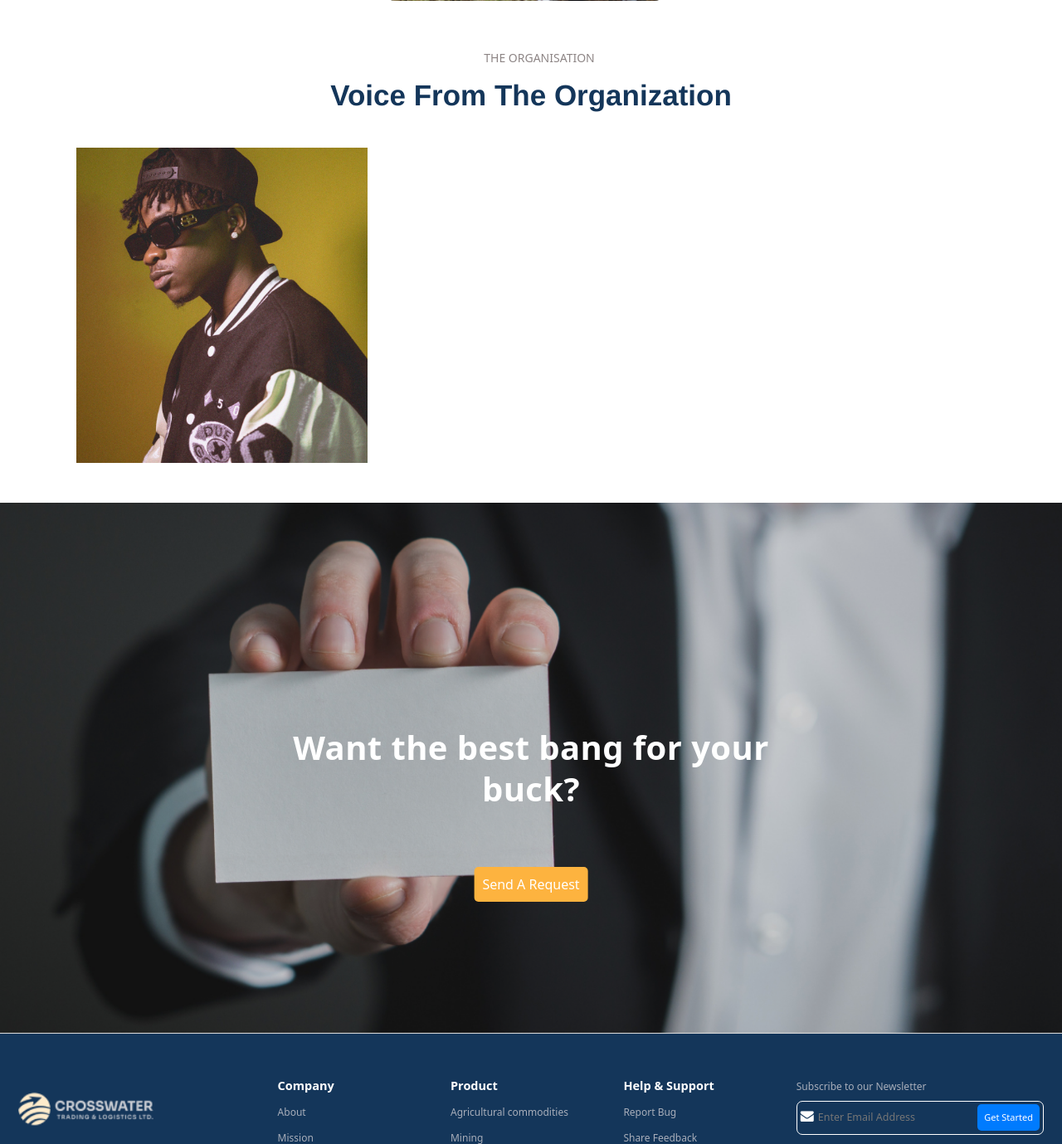
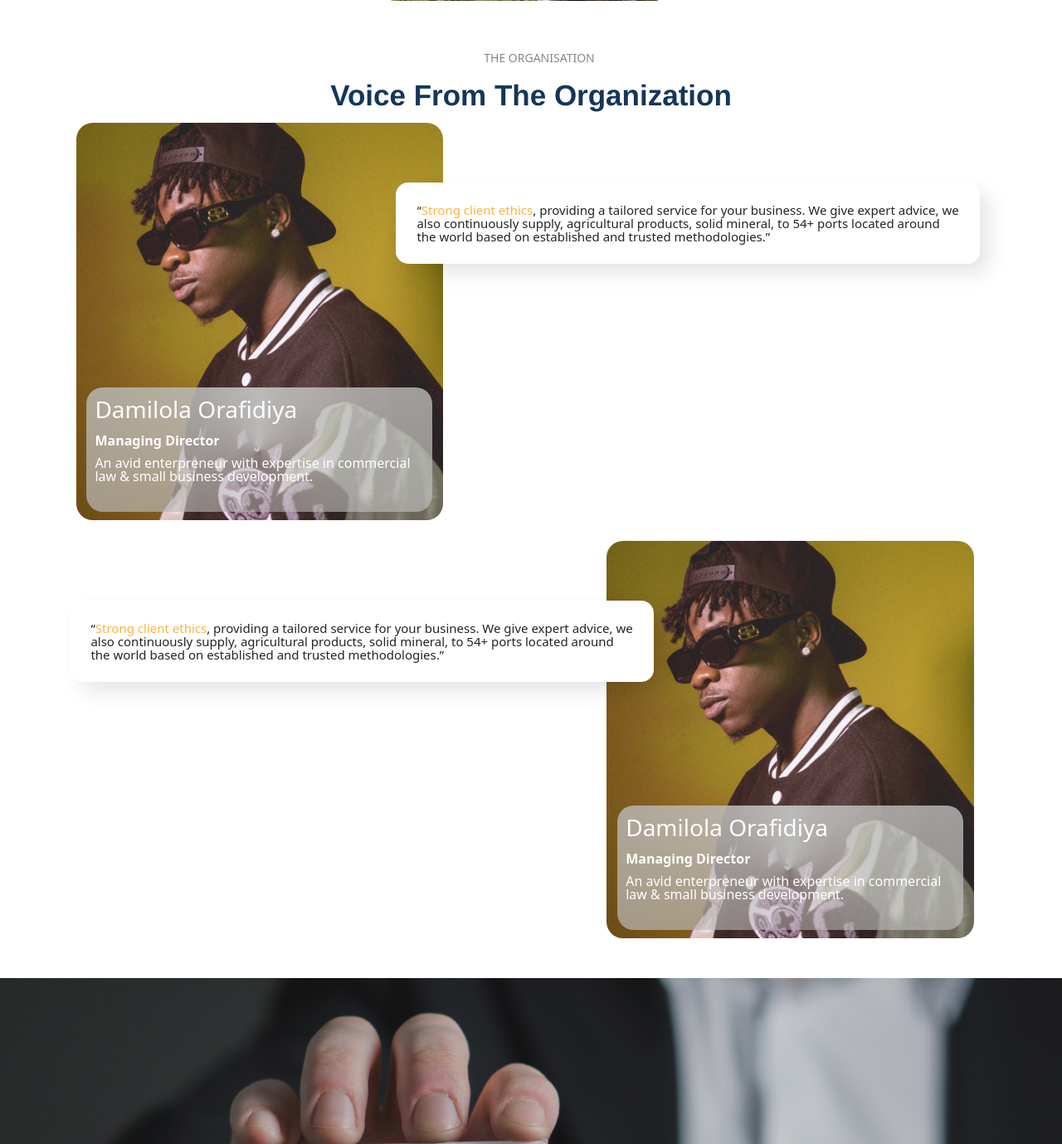
Before and after one commit to Jayyp1234/Crosswater-Project, a Flask app: page / in a window 1280 px wide. Shown: the part 1814-3193 px from the top of the page at 83% size. Run offline with Flask 2, Linux system fonts and the light colour scheme; some libraries are stand-ins or nearby versions; some web fonts are replaced.

Commit message:
voice from the organisation

```diff
--- a/crosswaterproject/static/main.css
+++ b/crosswaterproject/static/main.css
@@ -86,6 +86,50 @@ color: #222222;
 .navigation2{
   display: none;
 }
+.divi{
+  box-shadow: 12px 12px 24px 0px #0C0C0C1A;
+  border-radius: 15px;
+  padding: 25px;
+  font-size: 15px;
+  line-height: 16px;
+  position: absolute;
+  top: 15%;
+  left: -10%;
+  background-color: white;
+}
+.divi2{
+  right: -10%;
+  left: 0;
+  z-index: 999;
+}
+.orgi-card{
+  background: conic-gradient(from 180deg at 50% 50%, rgba(187, 186, 184, 0.5) 0deg, #BBBAB8 180deg, rgba(187, 186, 184, 0.5) 360deg);
+  min-height: 150px;
+  position: absolute;
+  bottom: 10px;
+  right: 20px;
+  left: 20px;
+  color:white;
+  border-radius: 20px;
+  padding: 10px;
+}
+.orgi-card b{
+  margin-bottom: 7px;
+  display: block;
+}
+.bummer{
+  order: 1;
+}
+@media all and (max-width:992px){
+  .divi{
+    position: static;
+  }
+}
+@media all and (max-width:767px){
+  .bummer{
+    order: -1;
+  }
+}
 @media all and (max-width:720px){
   .navigation2 {
     display: none;
@@ -98,6 +142,7 @@ color: #222222;
 .navigation{
   display: none;
 }
+
   .icon-menu{
     display: block;
   }
--- a/crosswaterproject/templates/landing/index.html
+++ b/crosswaterproject/templates/landing/index.html
@@ -75,12 +75,43 @@
 <div class="row container ikea" id="organisation" style="align-items: center;margin: auto;">
     <small>THE ORGANISATION</small>
     <h2>Voice From The Organization</h2>
+    <div class="row" style="margin-bottom: 25px;">
+        <div class="col-md-5 wow fadeInLeftBig" style="position: relative;">
+            <img src="{{ url_for('static', filename='image/Rectangle 4.jpg') }}" style="width: 100%;border-radius: 20px;"/>
+            <div class="orgi-card wow bounceInUp" data-wow-delay="0.6s">
+                <h3 style="text-align: left;">Damilola Orafidiya</h3>
+                <b>Managing Director</b>
+                <span style="line-height: 16px;display:block;">An avid enterpreneur with expertise in commercial
+                    law & small business development.</span>
+            </div>
+        </div>
+        <div class="col-md-7 wow fadeInRightBig " data-wow-delay="0.3s" style="position: relative;">
+            <div class="divi">
+                “<span style="color: #FDB33F;">Strong client ethics</span>, providing a tailored service for your business.
+                We give expert advice, we also continuously supply, agricultural
+                products, solid mineral, to 54+ ports located around the world
+                based on established and trusted methodologies.”
+            </div>
+        </div>
+    </div>
+
     <div class="row">
-        <div class="col-md-4">
-            <img src="{{ url_for('static', filename='image/Rectangle 4.jpg') }}" style="width: 100%;"/>
+        <div class="col-md-7 wow fadeInLeftBig " data-wow-delay="0.3s" style="position: relative;">
+            <div class="divi divi2">
+                “<span style="color: #FDB33F;">Strong client ethics</span>, providing a tailored service for your business.
+                We give expert advice, we also continuously supply, agricultural
+                products, solid mineral, to 54+ ports located around the world
+                based on established and trusted methodologies.”
+            </div>
         </div>
-        <div class="col-md-8">
-
+        <div class="col-md-5 wow bummer fadeInRightBig" style="position: relative;">
+            <img src="{{ url_for('static', filename='image/Rectangle 4.jpg') }}" style="width: 100%;border-radius: 20px;"/>
+            <div class="orgi-card wow bounceInUp" data-wow-delay="0.6s">
+                <h3 style="text-align: left;">Damilola Orafidiya</h3>
+                <b>Managing Director</b>
+                <span style="line-height: 16px;display:block;">An avid enterpreneur with expertise in commercial
+                    law & small business development.</span>
+            </div>
         </div>
     </div>
 
```
